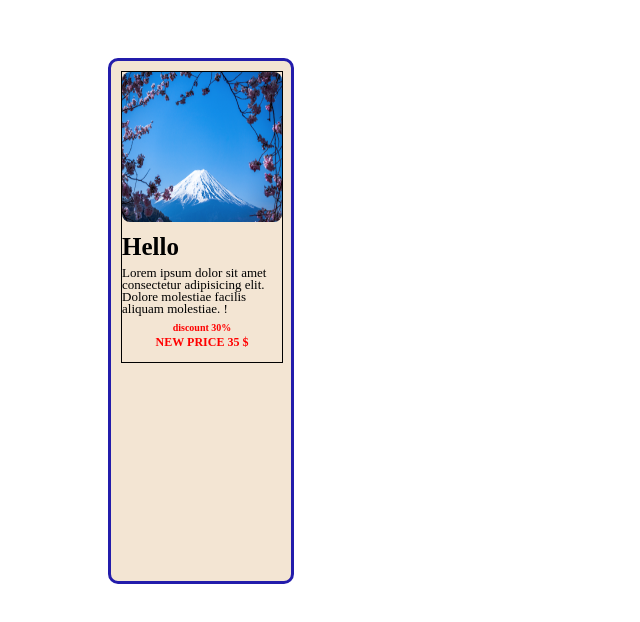
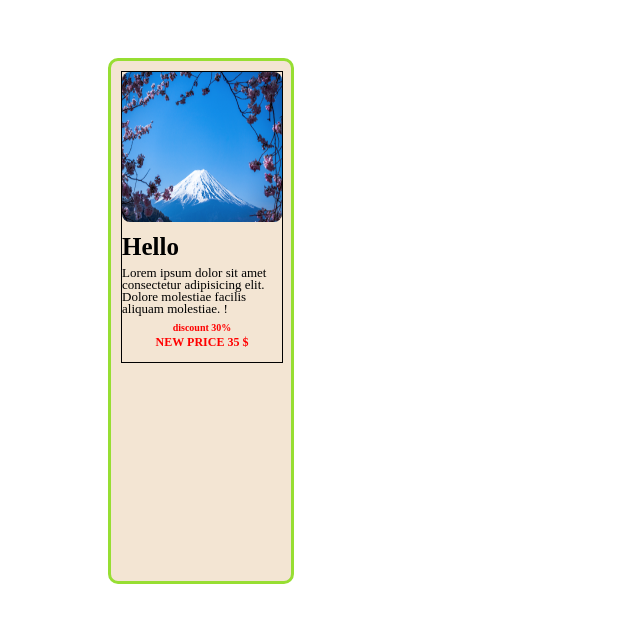
Before and after one commit to mokka-net/1111, a plain HTML site: page index.html in a window 1280 px wide. Shown: the whole page, without its empty margins (0-640 px from the left). Drawn offline with Linux system fonts and the light colour scheme.

Commit message:
style.css

```diff
--- a/style.css
+++ b/style.css
@@ -1,5 +1,5 @@
 .card {
-    border: 3px solid rgb(35, 28, 171);
+    border: 3px solid rgb(151, 222, 51);
     background-color: rgb(243, 229, 211);
     border-radius: 10px;
     width: 180px;
```
